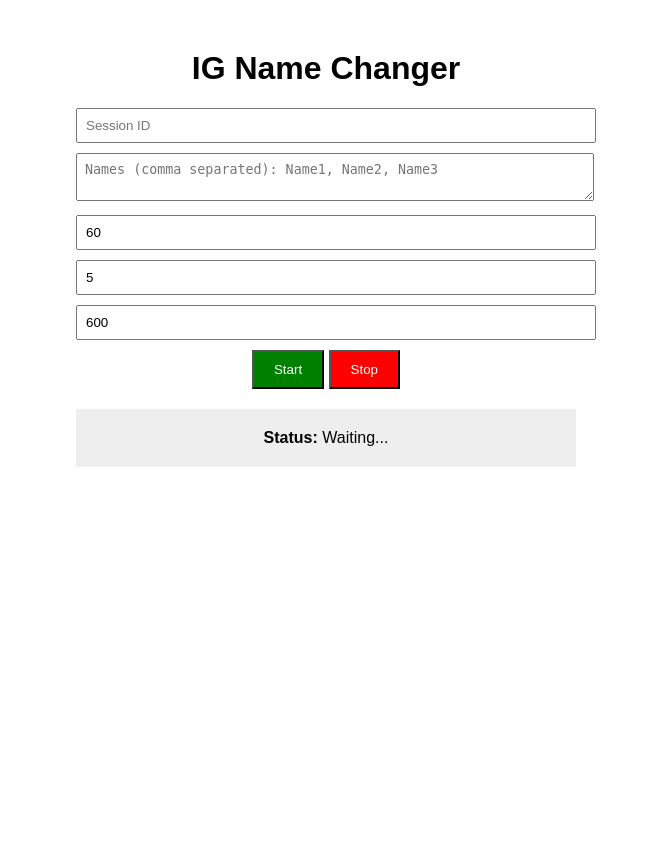
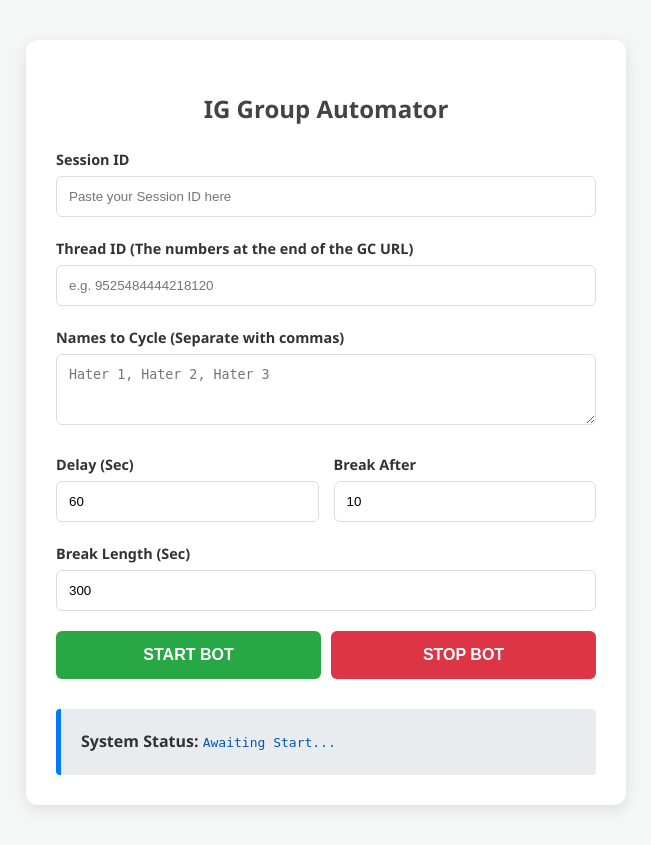
Before and after one commit to sujalshj0-droid/nv, a Flask app: page / in a window 1280 px wide. Shown: the whole page, without its empty margins (314-965 px from the left). Before the commit the page ends 467 px from the top, so only its background shows below. Run offline with Flask 3, Linux system fonts and the light colour scheme.

Commit message:
Update index.html

```diff
--- a/templates/index.html
+++ b/templates/index.html
@@ -1,34 +1,65 @@
 <!DOCTYPE html>
 <html>
 <head>
-    <title>IG Name Changer</title>
+    <title>IG Group Name Changer</title>
     <style>
-        body { font-family: sans-serif; max-width: 500px; margin: 50px auto; text-align: center; }
-        input, textarea { width: 100%; margin-bottom: 10px; padding: 8px; }
-        .status { padding: 20px; background: #eee; margin-top: 20px; }
-        #startBtn { background: green; color: white; padding: 10px 20px; }
-        #stopBtn { background: red; color: white; padding: 10px 20px; }
+        body { font-family: 'Segoe UI', Tahoma, Geneva, Verdana, sans-serif; max-width: 600px; margin: 40px auto; background-color: #f4f7f6; color: #333; line-height: 1.6; }
+        .container { background: #fff; padding: 30px; border-radius: 12px; box-shadow: 0 4px 15px rgba(0,0,0,0.1); }
+        h2 { text-align: center; color: #444; }
+        label { font-weight: bold; display: block; margin-bottom: 5px; font-size: 0.9em; }
+        input, textarea { width: 100%; padding: 12px; margin-bottom: 20px; border: 1px solid #ddd; border-radius: 6px; box-sizing: border-box; }
+        .btn-group { display: flex; gap: 10px; }
+        button { flex: 1; padding: 15px; border: none; border-radius: 6px; cursor: pointer; font-weight: bold; font-size: 1em; transition: 0.3s; }
+        #startBtn { background: #28a745; color: white; }
+        #startBtn:hover { background: #218838; }
+        #stopBtn { background: #dc3545; color: white; }
+        #stopBtn:hover { background: #c82333; }
+        .status-box { margin-top: 30px; padding: 20px; background: #e9ecef; border-left: 5px solid #007bff; border-radius: 4px; }
+        #log { color: #0056b3; font-family: monospace; }
     </style>
 </head>
 <body>
-    <h1>IG Name Changer</h1>
-    <input type="text" id="sid" placeholder="Session ID">
-    <textarea id="names" placeholder="Names (comma separated): Name1, Name2, Name3"></textarea>
-    <input type="number" id="delay" placeholder="Delay between changes (seconds)" value="60">
-    <input type="number" id="break_after" placeholder="Break after how many changes?" value="5">
-    <input type="number" id="break_duration" placeholder="Break duration (seconds)" value="600">
+    <div class="container">
+        <h2>IG Group Automator</h2>
 
-    <button id="startBtn" onclick="startTask()">Start</button>
-    <button id="stopBtn" onclick="stopTask()">Stop</button>
+        <label>Session ID</label>
+        <input type="text" id="sid" placeholder="Paste your Session ID here">
 
-    <div class="status">
-        <strong>Status:</strong> <span id="log">Waiting...</span>
+        <label>Thread ID (The numbers at the end of the GC URL)</label>
+        <input type="text" id="tid" placeholder="e.g. 9525484444218120">
+
+        <label>Names to Cycle (Separate with commas)</label>
+        <textarea id="names" placeholder="Hater 1, Hater 2, Hater 3" rows="3"></textarea>
+
+        <div style="display: flex; gap: 15px;">
+            <div style="flex: 1;">
+                <label>Delay (Sec)</label>
+                <input type="number" id="delay" value="60">
+            </div>
+            <div style="flex: 1;">
+                <label>Break After</label>
+                <input type="number" id="break_after" value="10">
+            </div>
+        </div>
+
+        <label>Break Length (Sec)</label>
+        <input type="number" id="break_duration" value="300">
+
+        <div class="btn-group">
+            <button id="startBtn" onclick="startTask()">START BOT</button>
+            <button id="stopBtn" onclick="stopTask()">STOP BOT</button>
+        </div>
+
+        <div class="status-box">
+            <strong>System Status:</strong> <span id="log">Awaiting Start...</span>
+        </div>
     </div>
 
     <script>
         function startTask() {
             const data = {
                 sid: document.getElementById('sid').value,
+                tid: document.getElementById('tid').value,
                 names: document.getElementById('names').value,
                 delay: document.getElementById('delay').value,
                 break_after: document.getElementById('break_after').value,
@@ -44,6 +75,13 @@
         setInterval(() => {
             fetch('/status').then(res => res.json()).then(data => {
                 document.getElementById('log').innerText = data.log;
+                if(data.running) {
+                    document.getElementById('startBtn').style.opacity = "0.5";
+                    document.getElementById('startBtn').disabled = true;
+                } else {
+                    document.getElementById('startBtn').style.opacity = "1";
+                    document.getElementById('startBtn').disabled = false;
+                }
             });
         }, 2000);
     </script>
```
